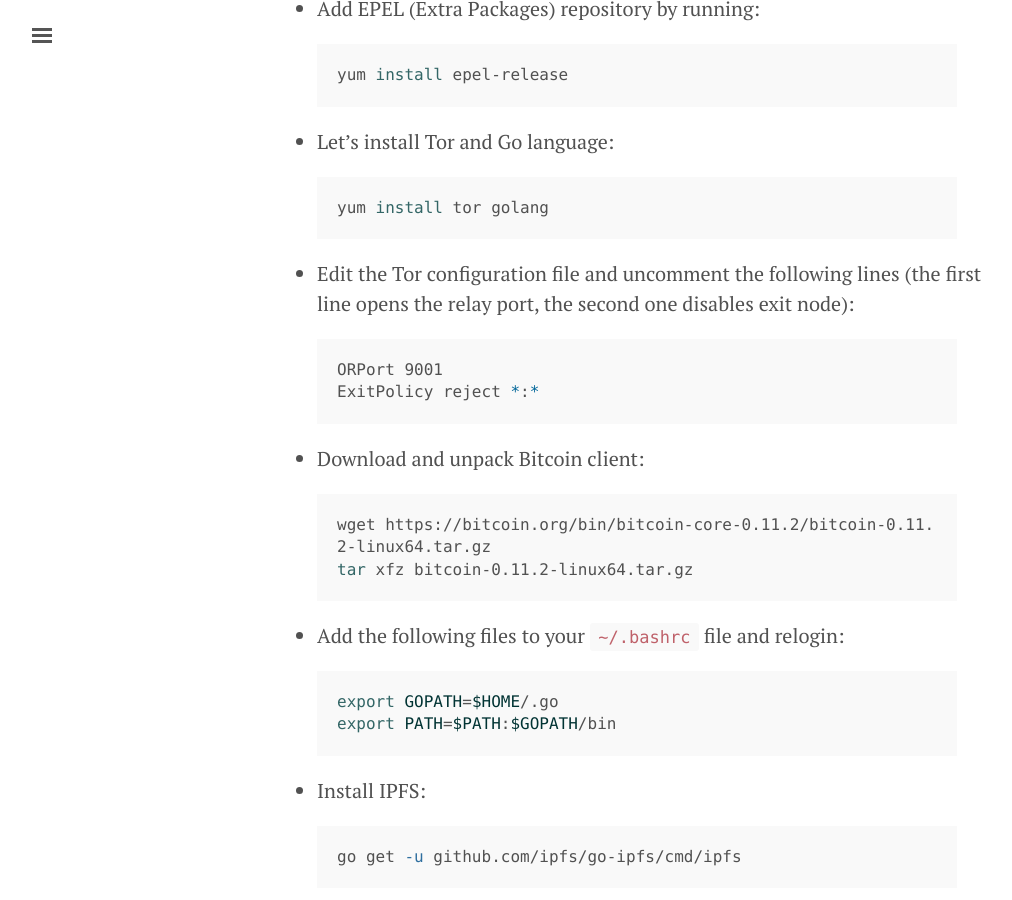
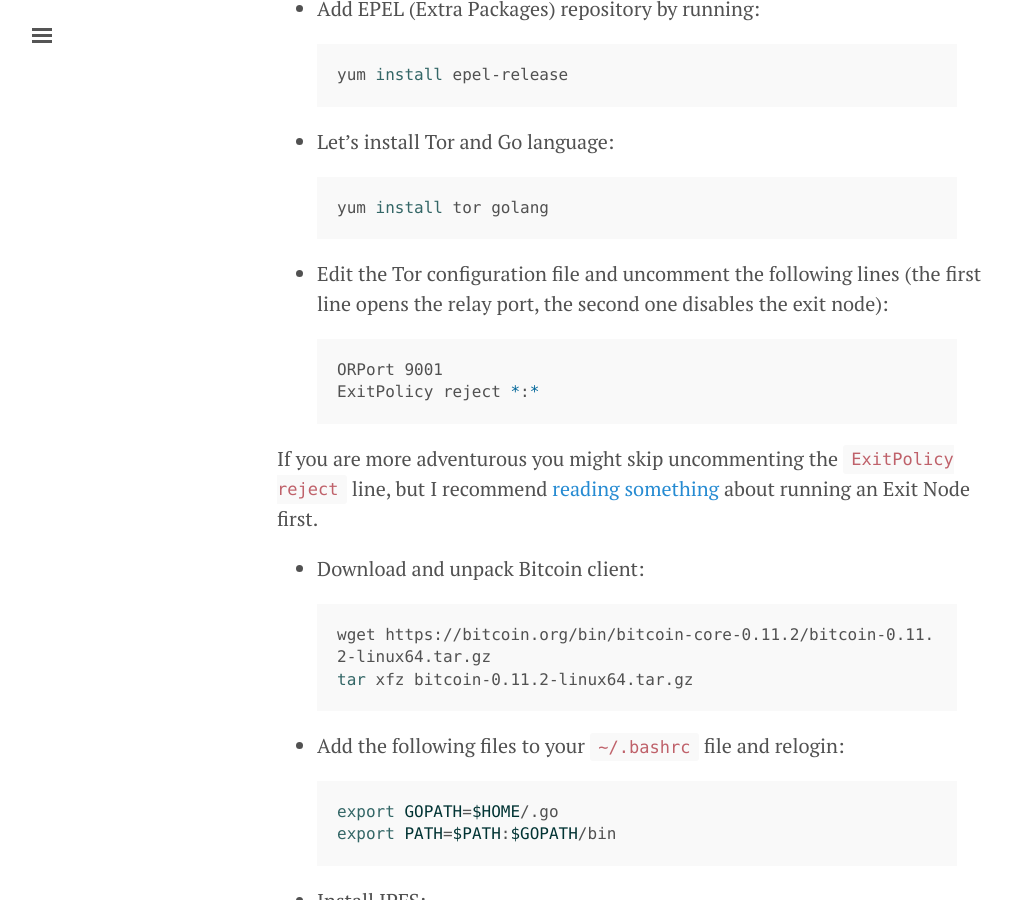
Before and after one commit to prusnak/rusnak.io, a Jekyll site: the page built from _posts/2016-01-14-lets-build-a-freedom-node.md, in a window 1280 px wide and 900 px high, scrolled down 2123 px. Shown: the whole window, without its empty margins (3-1015 px from the left). Built offline with Jekyll 4.4.1, drawn with Linux system fonts in a browser that asks for light colours.

Commit message:
add info about running an exit node

```diff
--- a/_posts/2016-01-14-lets-build-a-freedom-node.md
+++ b/_posts/2016-01-14-lets-build-a-freedom-node.md
@@ -56,12 +56,14 @@
 yum install tor golang
 {% endhighlight %}
 
-* Edit the Tor configuration file and uncomment the following lines (the first line opens the relay port, the second one disables exit node):
+* Edit the Tor configuration file and uncomment the following lines (the first line opens the relay port, the second one disables the exit node):
 
 {% highlight bash %}
 ORPort 9001
 ExitPolicy reject *:*
 {% endhighlight %}
+
+If you are more adventurous you might skip uncommenting the `ExitPolicy reject` line, but I recommend [reading something](https://blog.torproject.org/blog/tips-running-exit-node-minimal-harassment) about running an Exit Node first.
 
 * Download and unpack Bitcoin client:
 
```
